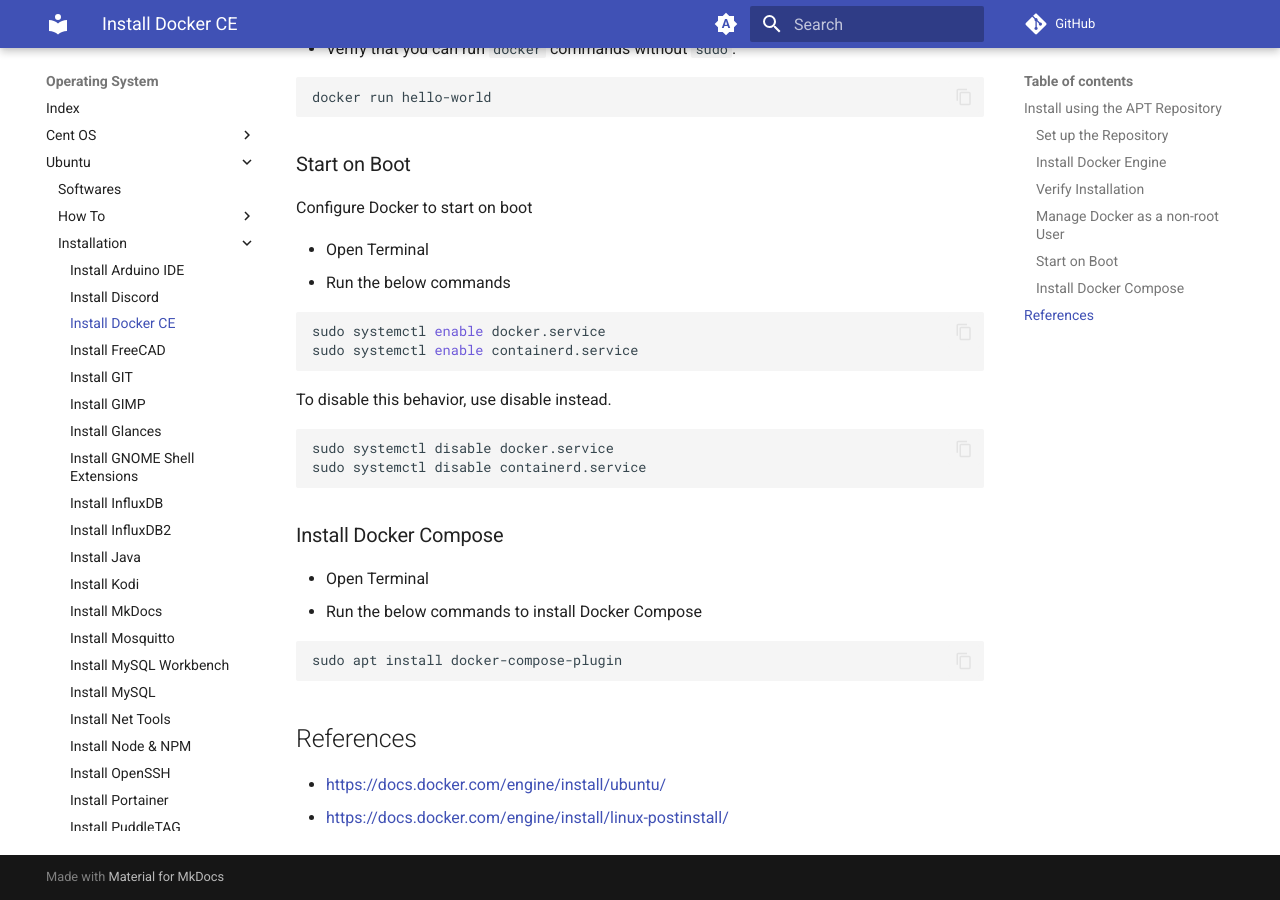
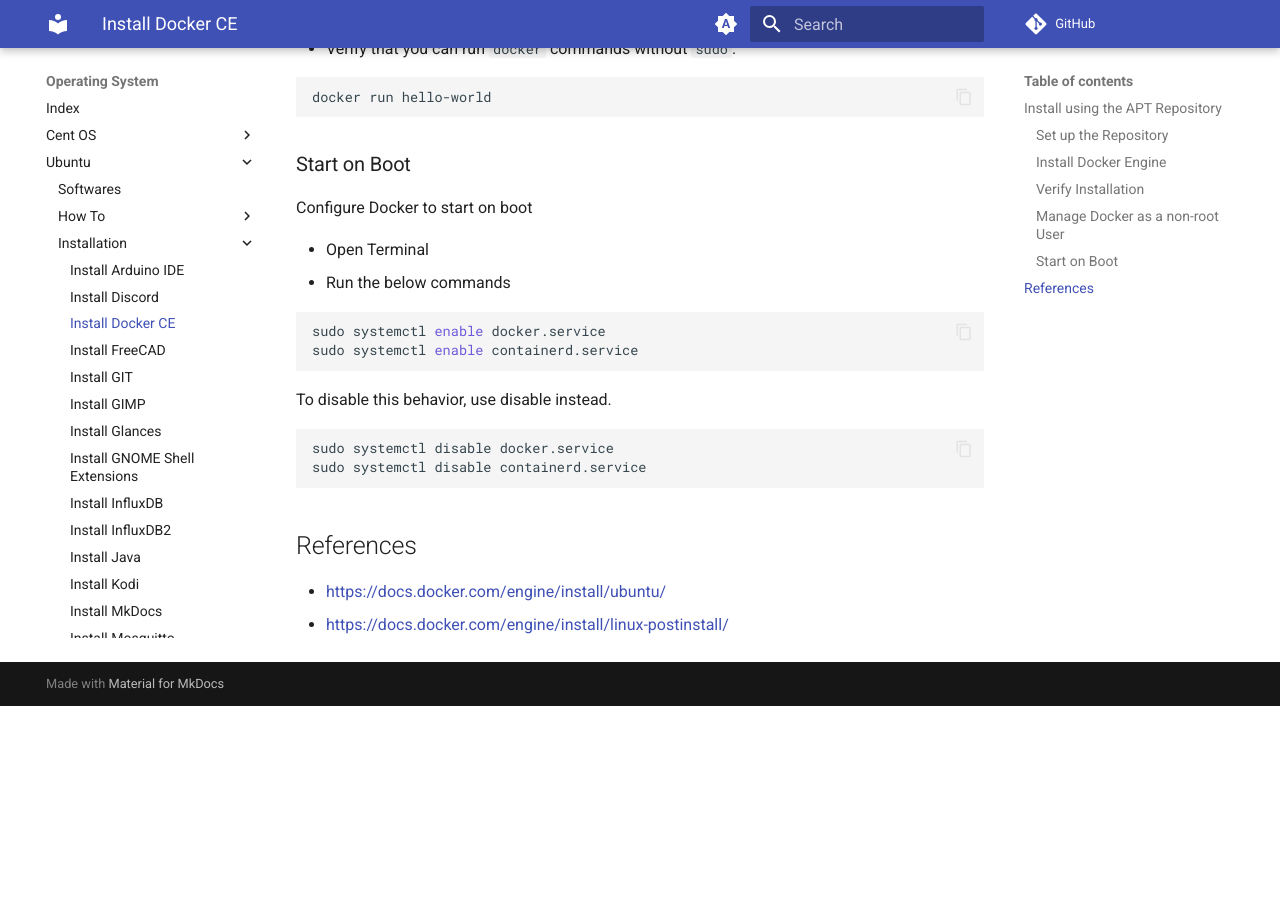
Before and after one commit to sreeramachandramurthy/home-user-guides, an MkDocs documentation site: the page built from docs/os/ubuntu/installation/install-docker.md, in a window 1280 px wide and 900 px high, scrolled down 1895 px. Built offline with MkDocs 1.6.1 and Material for MkDocs 9.7.7, drawn with Linux system fonts in a browser that asks for light colours; comment, search, counter and statistics services are not loaded; after the commit the page ends 2601 px from its top, so only the background shows below that.

Commit message:
Update Docker CE Steps

````diff
--- a/docs/os/ubuntu/installation/install-docker.md
+++ b/docs/os/ubuntu/installation/install-docker.md
@@ -103,15 +103,6 @@
 sudo systemctl disable containerd.service
 ```
 
-### Install Docker Compose
-
-* Open Terminal
-* Run the below commands to install Docker Compose
-
-```bash
-sudo apt install docker-compose-plugin
-```
-
 ## References
 
 * <https://docs.docker.com/engine/install/ubuntu/>
````
